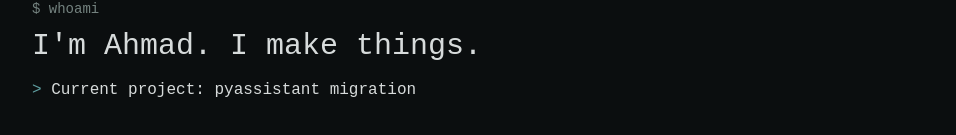
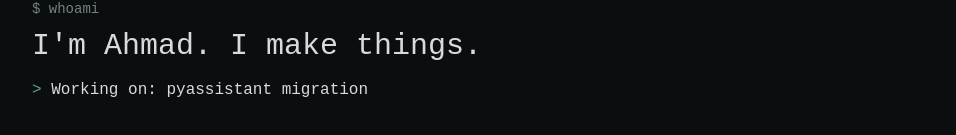
Before and after one commit to punished-tax/cab-computer, a Next.js app: page / in a window 1280 px wide. Shown: the part 135-270 px from the top of the page, without its empty margins (160-1116 px from the left). Built offline with nearby package versions, Linux system fonts and the light colour scheme.

Commit message:
small change

```diff
--- a/app/page.tsx
+++ b/app/page.tsx
@@ -13,7 +13,7 @@ import Link from 'next/link'
 // accent2: #5f9ea0  cool teal — visited/secondary accent
 // mono:    "IBM Plex Mono" everywhere (single family, terminal genre justifies it)
 
-const TAGLINE = "Current project: pyassistant migration";
+const TAGLINE = "Working on: pyassistant migration";
 
 function useTypewriter(text: string, speed = 32, startDelay = 400) {
   const [out, setOut] = useState("");
--- a/content/projects/pyassistant.md
+++ b/content/projects/pyassistant.md
@@ -8,8 +8,12 @@ demo: "pyassistant.dev"
 screenshots: ["/projects/pyassistant/pyassistant-1.png", "/projects/pyassistant/pyassistant-2.png"]
 ---
 
-A Leetcode and Wordle fusion that tests your mettle in python programming. Alongside your daily problem is an assistant that is purposely holding back information and will only give you hints. The assistant has the question in its context and it will allude to you ideas of how to approach a solution. Any attempt at a solution can also be sent to the assistant by pressing the circular purple button and typing in your question.
+A Leetcode and Wordle fusion that tests your mettle in python programming. Alongside your daily problem is an assistant that is purposely holding back information and will only give you hints. The assistant has the question in its context and can allude to you ideas of how to approach a solution. Any attempt at a solution can also be analyzed by the assistant by pressing the circular purple button and typing in your question.
 
 ## How it works
 
-Besides the question, 5 different expected outputs are generated based on the problem. A python standard library is fetched via CDN which allows browser code execution. The user's code is expected to pass all 5 test cases assuming the code runs without issues. For example, The problem Target Sum has a expected output 0 when the array only has zeroes. The user's code needs to account for that possibility.
+Besides the question, 5 different inputs and expected outputs are generated. The user's code is expected to pass all 5 test cases assuming no runtime errors. For example, The problem 'Two sum' has the expected output 11 when the array is: [2, 7, 11, 16].
+
+## Test cases
+
+A python standard library is fetched via CDN which enables code execution both internally and in the coding sandbox. The fetched expected inputs are plugged in the fetched solution. The results of each input are the internally generated expected outputs that the user's code needs to account for. If the user's code misses any number of test cases that will reflect on the homepage.
```
